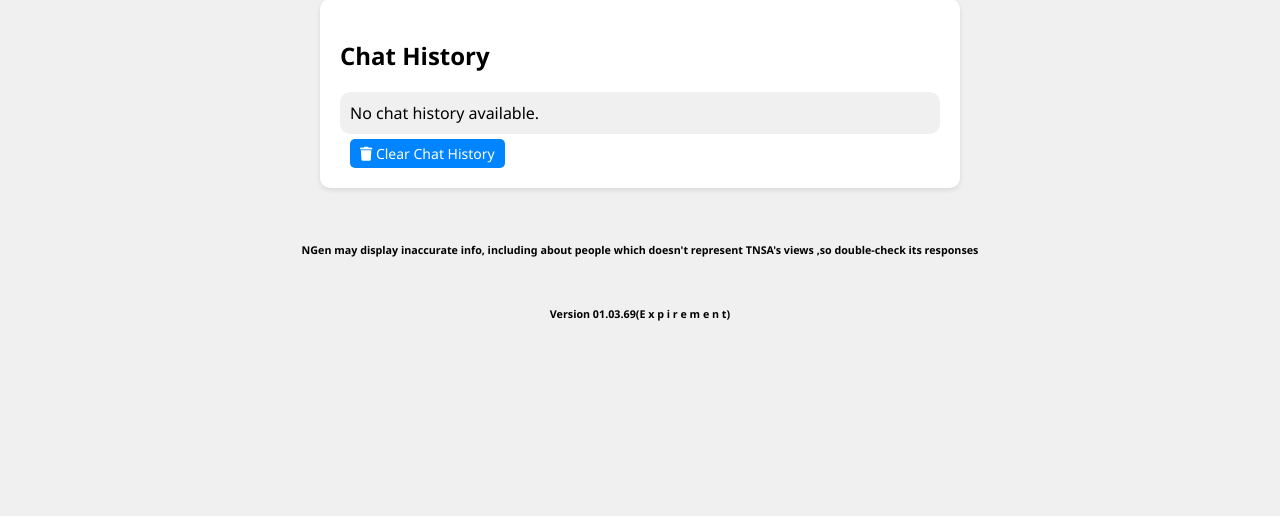
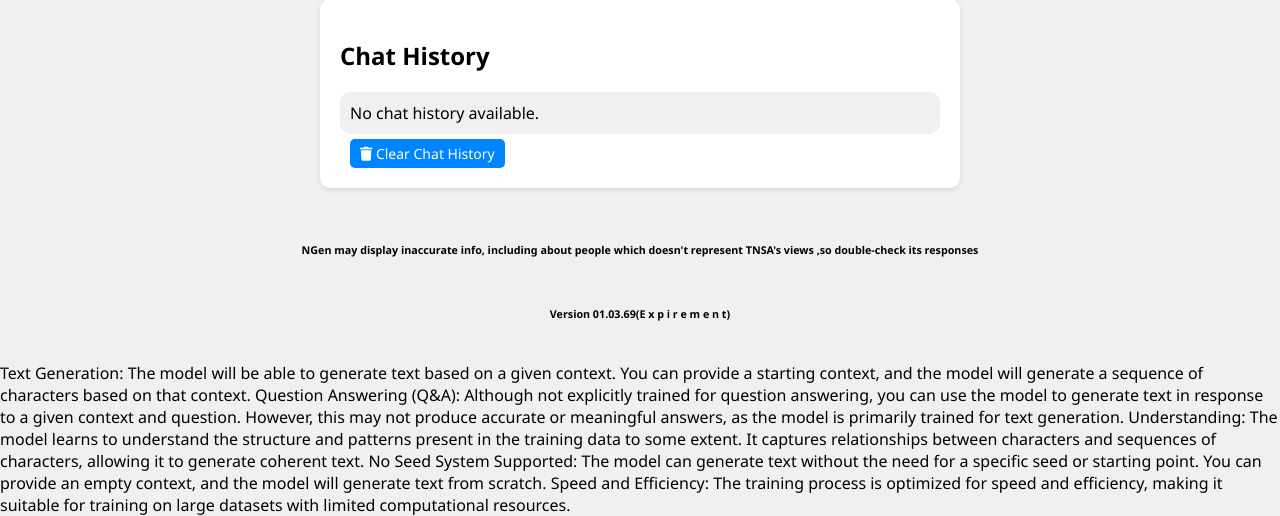
Before and after one commit to TNSA-SOFTWARES/chat.ngpt, a Flask app: page / in a window 1280 px wide. Shown: the part 802-1318 px from the top of the page. Before the commit the page ends 1123 px from the top, so only its background shows below. Run offline with Flask 3, Linux system fonts and the light colour scheme.

Commit message:
Update index.html

```diff
--- a/templates/index.html
+++ b/templates/index.html
@@ -195,6 +195,16 @@
 
     <h6>Version 01.03.69(E x p i r e m e n t)</h6>
 
+    <p>Text Generation: The model will be able to generate text based on a given context. You can provide a starting context, and the model will generate a sequence of characters based on that context.
+
+Question Answering (Q&A): Although not explicitly trained for question answering, you can use the model to generate text in response to a given context and question. However, this may not produce accurate or meaningful answers, as the model is primarily trained for text generation.
+
+Understanding: The model learns to understand the structure and patterns present in the training data to some extent. It captures relationships between characters and sequences of characters, allowing it to generate coherent text.
+
+No Seed System Supported: The model can generate text without the need for a specific seed or starting point. You can provide an empty context, and the model will generate text from scratch.
+
+Speed and Efficiency: The training process is optimized for speed and efficiency, making it suitable for training on large datasets with limited computational resources.</p>
+
     <script>
         function clearChat() {
             localStorage.removeItem('chatHistory');
```
